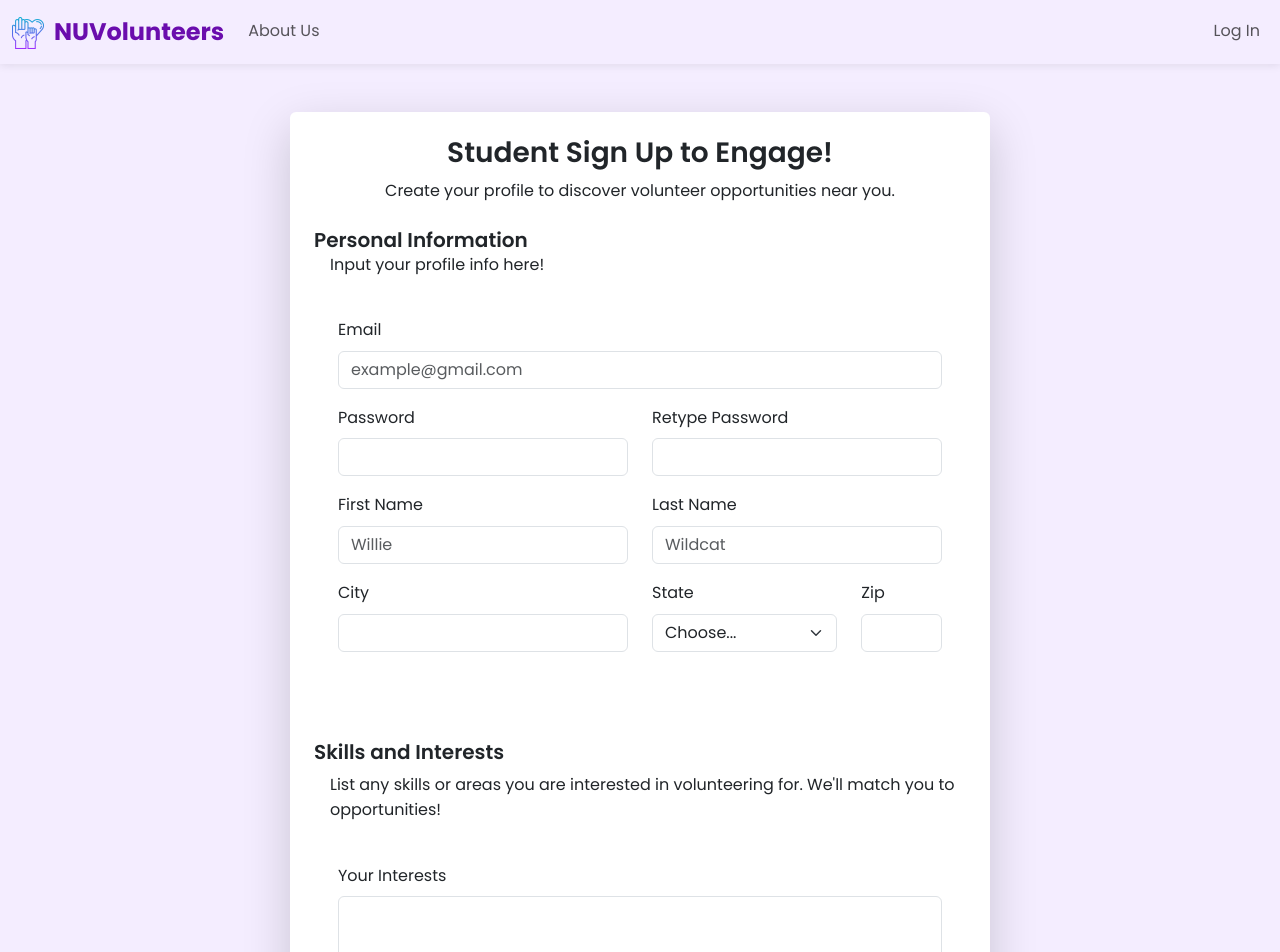
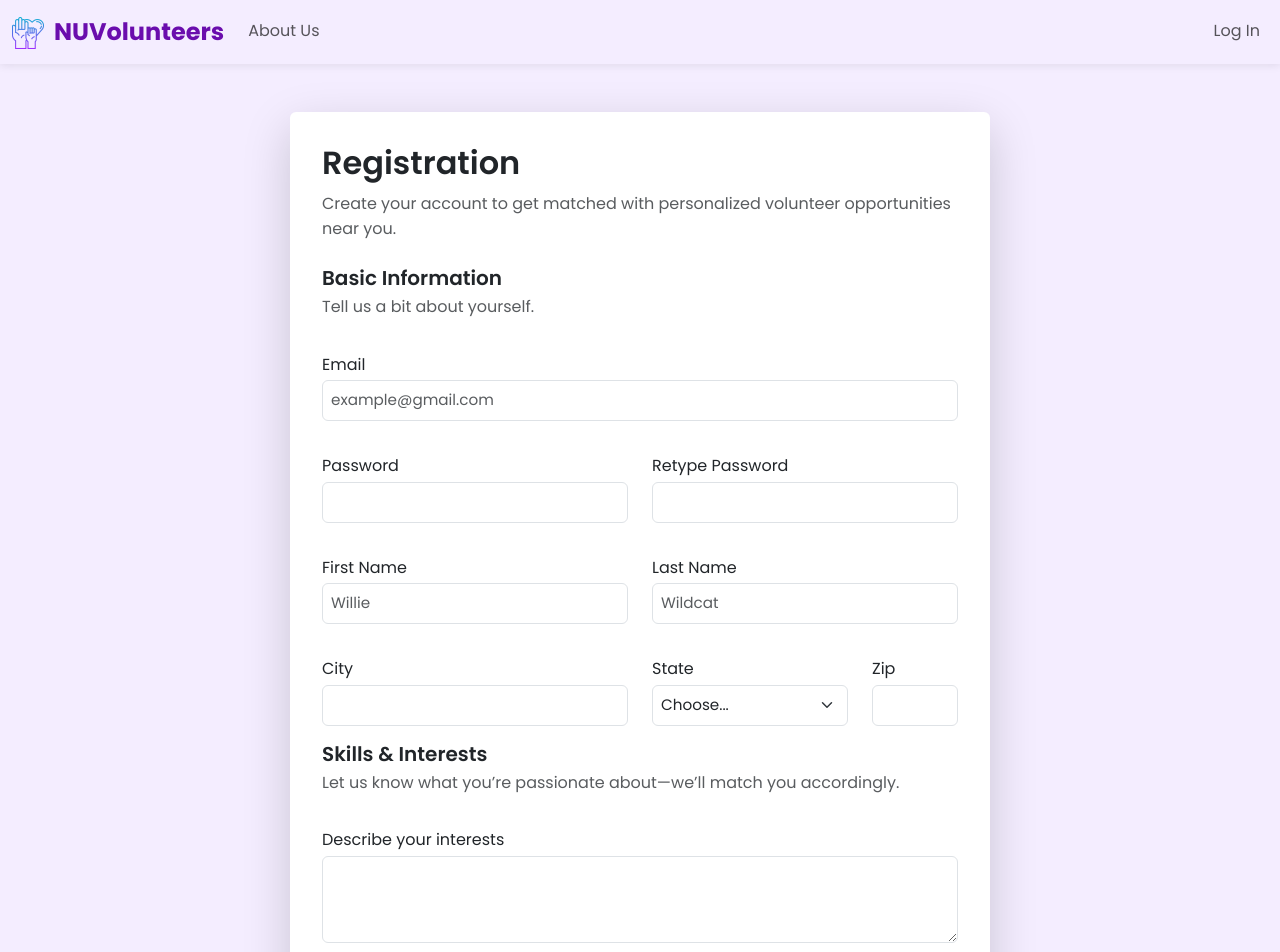
Before and after one commit to merc-cyy/raiso-ieee-2025, a React (Create React App) app in the folder frontend/tbd/: page /onboarding in a window 1280 px wide. Shown: the top 952 px of the page. Built offline with nearby package versions, Linux system fonts and the light colour scheme.

Commit message:
Onboarding and landing cleanup

```diff
--- a/frontend/tbd/src/App.css
+++ b/frontend/tbd/src/App.css
@@ -176,3 +176,62 @@
 .text-outline-black {
   text-shadow: 0px 4px 12px rgba(0, 0, 0, 0.6);
 }
+
+.custom-form-box {
+  background-color: white;
+  max-width: 700px;
+  width: 100%;
+  padding: 2rem;
+  border-radius: 12px;
+  box-shadow: 0 0 20px rgba(0, 0, 0, 0.05);
+}
+
+.custom-form-section {
+  background-color: #f9f7ff;
+  padding: 1.5rem;
+  border-radius: 8px;
+  margin-bottom: 2rem;
+}
+
+.custom-form-section h5 {
+  font-weight: 600;
+  margin-bottom: 0.5rem;
+}
+
+.form-label {
+  font-weight: 500;
+  margin-bottom: 0.2rem;
+}
+
+input.form-control,
+textarea.form-control,
+select.form-select {
+  font-size: 0.95rem;
+  padding: 0.5rem;
+  border-radius: 6px;
+}
+
+label {
+  margin-top: 1rem;
+}
+
+.bouncy-button {
+  animation: bounceBtn 2.5s infinite;
+  transition: transform 0.3s ease, box-shadow 0.3s ease, background-color 0.3s ease, color 0.3s ease;
+}
+
+.bouncy-button:hover {
+  transform: scale(1.1);
+  background-color: #5f00b6 !important;  /* Replace with your hover color */
+  color: white !important;               /* Replace if needed */
+  box-shadow: 0 8px 20px rgba(0, 0, 0, 0.15);
+}
+
+@keyframes bounceBtn {
+  0%, 100% {
+    transform: translateY(0);
+  }
+  50% {
+    transform: translateY(-6px);
+  }
+}
--- a/frontend/tbd/src/components/LandingPage.js
+++ b/frontend/tbd/src/components/LandingPage.js
@@ -27,10 +27,10 @@ function LandingPage() {
 
   const slideTexts = [
     "Would you like to volunteer at an animal shelter?",
-    "Are you a pre-med student looking for spaces to volunteer?",
-    "Or a tech student looking to build experience with actual users?",
-    "Would you love to help small kids learn to read?",
-    "Or you just want to give back to society by doing something for the environment?"
+    "Are you a pre-med student looking for volunteer work?",
+    "Are you studying tech and want real-world experience with users?",
+    "Would you love to help kids learn to read?",
+    "Do you want to give back to mother nature?"
   ];
 
   useEffect(() => {
@@ -72,25 +72,27 @@ function LandingPage() {
           >
             {slideTexts[currentImageIndex]}
           </h1>
-          <button className="btn custom-btn-post-color mt-4" onClick={handleLogInClick}>
-            See Our Open Postings!
+          <button className="btn custom-btn-post-color mt-4 custom-btn-post-color bouncy-button" onClick={handleLogInClick}>
+            Find Your Next Opportunity!
           </button>
         </div>
       </div>
 
       <div className="container text-center">
         <section className="landing-page-blurbs" style={{ backgroundColor: '#E0D4FF', borderRadius: '1rem', margin: '2rem auto', padding: '2rem' }}>
-          <h3><strong>Sponsored by Northwestern students</strong></h3>
+          <h3><strong>
+          For <span style={{ textDecoration: 'line-through' }}>students</span> everyone, by students.
+          </strong></h3>
           <p>
-            NUVolunteers connects college students to local volunteer opportunities near campus.
+            NUVolunteers, while designed for college students, can connect anyone to local volunteer opportunities in the Chicago Metropolitan Area.
           </p>
           <img className='custom-landing-image' src={northwestern_image} alt='Northwestern University' />
         </section>
 
         <section className="landing-page-blurbs" style={{ backgroundColor: '#D9C7FF', borderRadius: '1rem', margin: '2rem auto', padding: '2rem' }}>
-          <h3><strong>Students</strong></h3>
+          <h3><strong>Your Results, Powered by AI</strong></h3>
           <p>
-            Get a personalized list of opportunities based on your interests!
+            Discover opportunities personalized to your interests—powered by machine learning.
           </p>
           <img className='custom-landing-image' src={food_drive} alt='Student volunteering' />
         </section>
--- a/frontend/tbd/src/components/Onboarding.js
+++ b/frontend/tbd/src/components/Onboarding.js
@@ -1,17 +1,14 @@
-import React from 'react';
-import { useState } from 'react';
+import React, { useState } from 'react';
+import Navbar from './Navbar';
 import Footer from './Footer';
-import Navbar from './Navbar';
 
 function Onboarding() {
   const backendApiUrl = 'https://raiso-ieee-2025.onrender.com';
 
-  const [showLoginModal, setShowLoginModal] = useState(false);
-  const handleLogInClick = () => setShowLoginModal(true);
-
   const [registrationSuccess, setRegistrationSuccess] = useState(false);
   const [registrationError, setRegistrationError] = useState('');
-  const [email, setEmail] = useState("");
+
+  const [email, setEmail] = useState('');
   const [password, setPassword] = useState('');
   const [retypePassword, setRetypePassword] = useState('');
   const [firstName, setFirstName] = useState('');
@@ -25,13 +22,13 @@ function Onboarding() {
     e.preventDefault();
 
     if (password !== retypePassword) {
-      setRegistrationError("Passwords do not match");
+      setRegistrationError('Passwords do not match');
       setRegistrationSuccess(false);
       return;
     }
 
     if (password.length < 6) {
-      setRegistrationError("Password must be at least 6 characters long");
+      setRegistrationError('Password must be at least 6 characters long');
       setRegistrationSuccess(false);
       return;
     }
@@ -59,12 +56,9 @@ function Onboarding() {
         throw new Error(errorData.error || 'User not added');
       }
 
-      const data = await res.json();
-      console.log('Registration successful', data);
       setRegistrationSuccess(true);
       setRegistrationError('');
     } catch (error) {
-      console.error('Registration failed:', error);
       setRegistrationError(error.message || 'Registration failed. Please try again.');
       setRegistrationSuccess(false);
     }
@@ -72,24 +66,26 @@ function Onboarding() {
 
   return (
     <>
-      <Navbar handleLogInClick={handleLogInClick} />
-      <div
-        className='container-fluid d-flex justify-content-center align-items-center py-5'
-        style={{ backgroundColor: '#F4EDFF', minHeight: '90vh' }}
-      >
-        <div className='custom-form-box p-4 shadow-lg rounded' style={{ maxWidth: '700px', width: '100%', backgroundColor: 'white' }}>
-          <div className='text-center mb-4'>
-            <h3>Student Sign Up to Engage!</h3>
-            <p>Create your profile to discover volunteer opportunities near you.</p>
+    <Navbar></Navbar>
+      <div className='container-fluid d-flex justify-content-center align-items-center py-5' style={{ backgroundColor: '#F4EDFF', minHeight: '90vh' }}>
+        <div className='custom-form-box shadow-lg rounded' style={{ maxWidth: '700px', width: '100%', backgroundColor: 'white', padding: '2rem' }}>
+
+          <div className='text-start mb-4'>
+            <h2 className='mb-2'>Registration</h2>
+            <p className='text-muted'>Create your account to get matched with personalized volunteer opportunities near you.</p>
           </div>
+
           <form onSubmit={handleSubmit}>
-            <h5 className='custom-landing-text mb-0 mt-4'>Personal Information</h5>
-            <p className='ps-3'>Input your profile info here!</p>
-            <div className='custom-form-section p-4 rounded'>
+            <div className='text-start mb-3'>
+              <h5 className='mb-1'>Basic Information</h5>
+              <p className='text-muted'>Tell us a bit about yourself.</p>
+            </div>
+
             <div className='mb-3'>
               <label htmlFor='inputEmail' className='form-label'>Email</label>
               <input type='email' className='form-control' id='inputEmail' placeholder='example@gmail.com' value={email} onChange={e => setEmail(e.target.value)} />
             </div>
+
             <div className='row'>
               <div className='col-md-6 mb-3'>
                 <label htmlFor='inputPassword1' className='form-label'>Password</label>
@@ -100,6 +96,7 @@ function Onboarding() {
                 <input type='password' className='form-control' id='inputPassword2' value={retypePassword} onChange={e => setRetypePassword(e.target.value)} />
               </div>
             </div>
+
             <div className='row'>
               <div className='col-md-6 mb-3'>
                 <label htmlFor='firstname' className='form-label'>First Name</label>
@@ -110,6 +107,7 @@ function Onboarding() {
                 <input type='text' className='form-control' id='lastname' placeholder='Wildcat' value={lastName} onChange={e => setLastName(e.target.value)} />
               </div>
             </div>
+
             <div className='row'>
               <div className='col-md-6 mb-3'>
                 <label htmlFor='inputCity' className='form-label'>City</label>
@@ -118,8 +116,7 @@ function Onboarding() {
               <div className='col-md-4 mb-3'>
                 <label htmlFor='inputState' className='form-label'>State</label>
                 <select id='inputState' className='form-select' value={state} onChange={e => setState(e.target.value)}>
-                    <option defaultValue>Choose...</option>
-                    <option defaultValue>Choose...</option>
+                  <option value="">Choose...</option>
                     <option value="AL">Alabama</option>
                     <option value="AK">Alaska</option>
                     <option value="AZ">Arizona</option>
@@ -177,19 +174,21 @@ function Onboarding() {
                 <input type='text' className='form-control' id='inputZip' value={zip} onChange={e => setZip(e.target.value)} />
               </div>
             </div>
+
+            <div className='text-start mb-3'>
+              <h5 className='mb-1'>Skills & Interests</h5>
+              <p className='text-muted'>Let us know what you’re passionate about—we’ll match you accordingly.</p>
             </div>
-            <h5 className='custom-landing-text pt-5'>Skills and Interests</h5>
-            <p className='ps-3 mt-2'>List any skills or areas you are interested in volunteering for. We'll match you to opportunities!</p>
-            <div className='custom-form-section p-4 rounded'>
-              <div className='mb-3'>
-                <label htmlFor='interests' className='form-label'>Your Interests</label>
+
+            <div className='mb-4'>
+              <label htmlFor='interests' className='form-label'>Describe your interests</label>
               <textarea className='form-control' id='interests' rows='3' value={interests} onChange={e => setInterests(e.target.value)}></textarea>
             </div>
-              <div className='text-center'>
-                <button type='submit' className='btn custom-btn-post-color'>Save</button>
+
+            <div className='text-center mt-3'>
+              <button type='submit' className='btn custom-btn-post-color px-4 py-2'>Submit</button>
             </div>
-            </div>
-          </form>
+
             {registrationSuccess && (
               <div className='mt-3 alert alert-success' role='alert'>
                 Registration successful! Check your email to confirm your address.
@@ -200,6 +199,7 @@ function Onboarding() {
                 Error: {registrationError}
               </div>
             )}
+          </form>
         </div>
       </div>
       <Footer />
```
Lines whose indentation alone changed are shown as unchanged.
